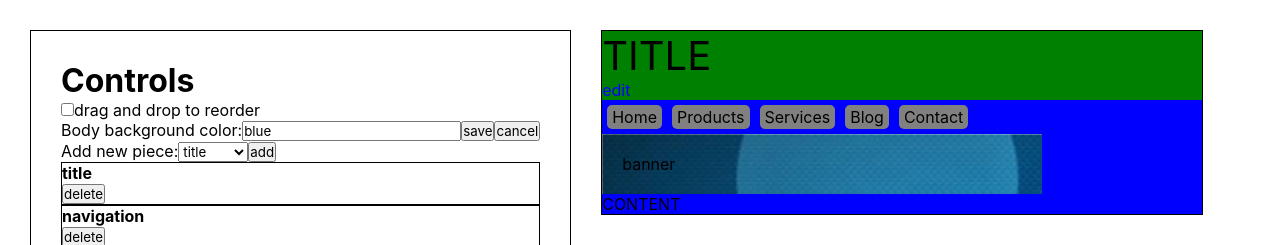
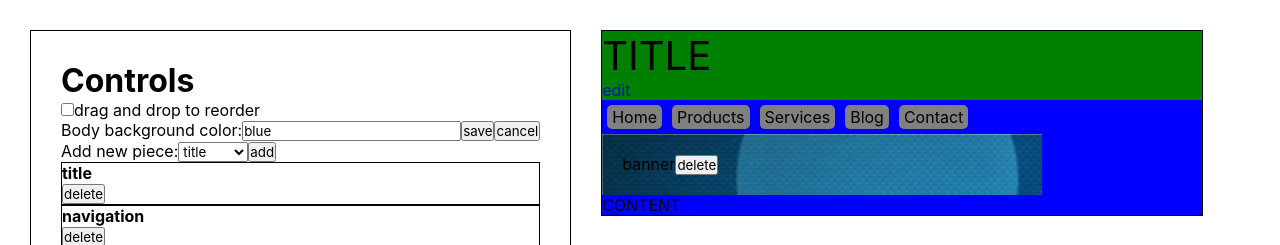
Before and after one commit to bananno/designer, a React (Create React App) app: page / in a window 1280 px wide. Shown: the top 245 px of the page. Built offline with nearby package versions, Linux system fonts and the light colour scheme.

Commit message:
Add button to delete banner piece from within canvas

```diff
--- a/src/App.js
+++ b/src/App.js
@@ -204,6 +204,8 @@ class App extends Component {
           pieceTypes={pieceTypes}
           />
         <Canvas
+          state={this.state}
+          setState={this.setStateWrap}
           style={this.state.canvas}
           pieces={this.state.pieces}
           showTools={this.state.showTools}
--- a/src/Canvas/Canvas.js
+++ b/src/Canvas/Canvas.js
@@ -8,6 +8,8 @@ class Canvas extends Component {
       <div className="block" id="canvas" style={{"backgroundColor": bodyBackgroundColor}}>
         {this.props.pieces.map((thisPiece, i) => {
           return <Piece data={thisPiece} key={i} editPieceText={this.props.editPieceText}
+            state={this.props.state}
+            setState={this.props.setState}
             showTools={this.props.showTools}
             reorderPieceItems={this.props.reorderPieceItems}/>
         })}
--- a/src/Canvas/Piece.js
+++ b/src/Canvas/Piece.js
@@ -5,6 +5,20 @@ import Navigation from '../pieces/navigation.js';
 import Banner from '../pieces/banner.js';
 
 class Piece extends Component {
+  deletePiece = (pieceId) => {
+    var newState = this.props.state;
+
+    newState.pieces = newState.pieces.filter((thisPiece) => {
+      return thisPiece.id !== pieceId;
+    });
+
+    this.props.setState(newState);
+  }
+
+  pieceActions = {
+    delete: this.deletePiece,
+  }
+
   render() {
     var pieceType = this.props.data.type;
 
@@ -23,7 +37,7 @@ class Piece extends Component {
 
     if (pieceType === 'banner') {
       return (
-        <Banner data={this.props.data}/>
+        <Banner data={this.props.data} pieceActions={this.pieceActions}/>
       );
     }
 
--- a/src/pieces/banner.js
+++ b/src/pieces/banner.js
@@ -1,6 +1,10 @@
 import React from 'react';
 
 const banner = (props) => {
+  const deletePiece = () => {
+    props.pieceActions.delete(props.data.id);
+  };
+
   let className = 'piece banner';
 
   if (props.data.image) {
@@ -10,6 +14,7 @@ const banner = (props) => {
   return (
     <div className={className}>
       banner
+      <button onClick={deletePiece}>delete</button>
     </div>
   );
 };
```
